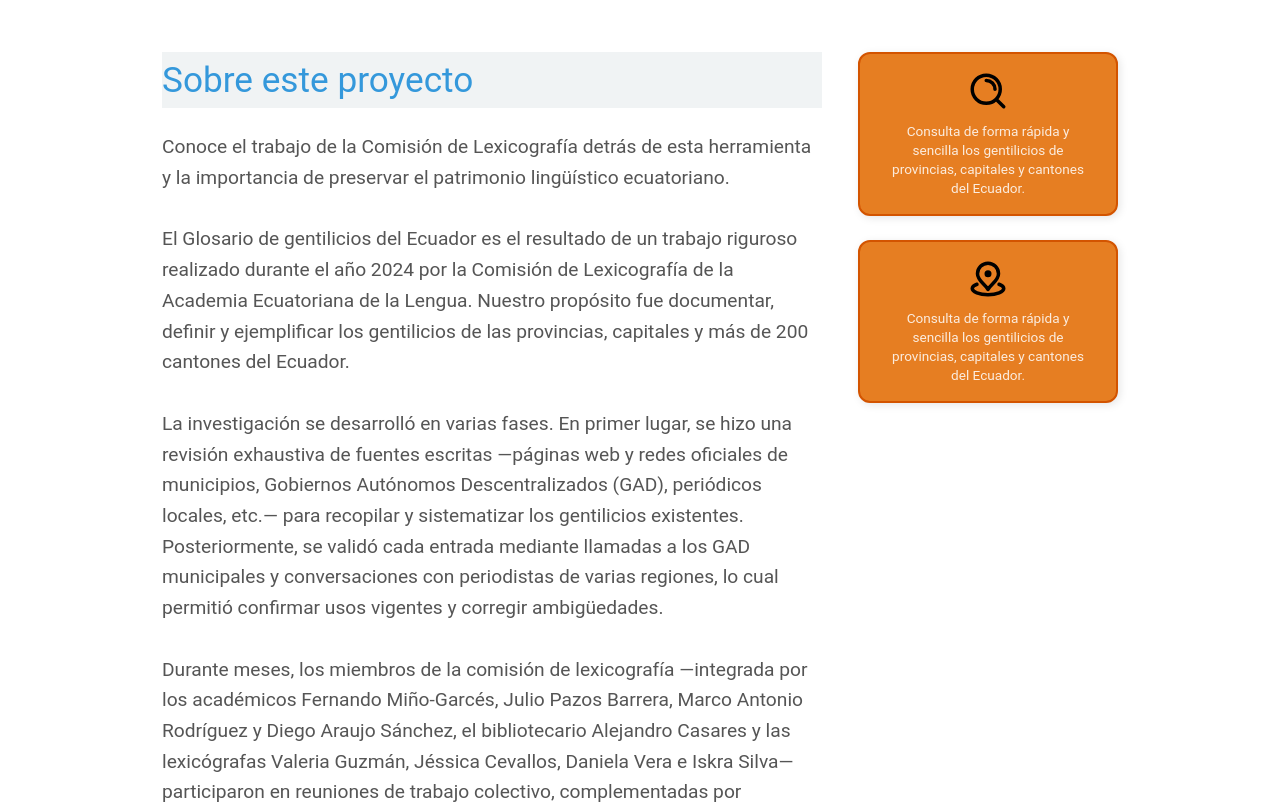
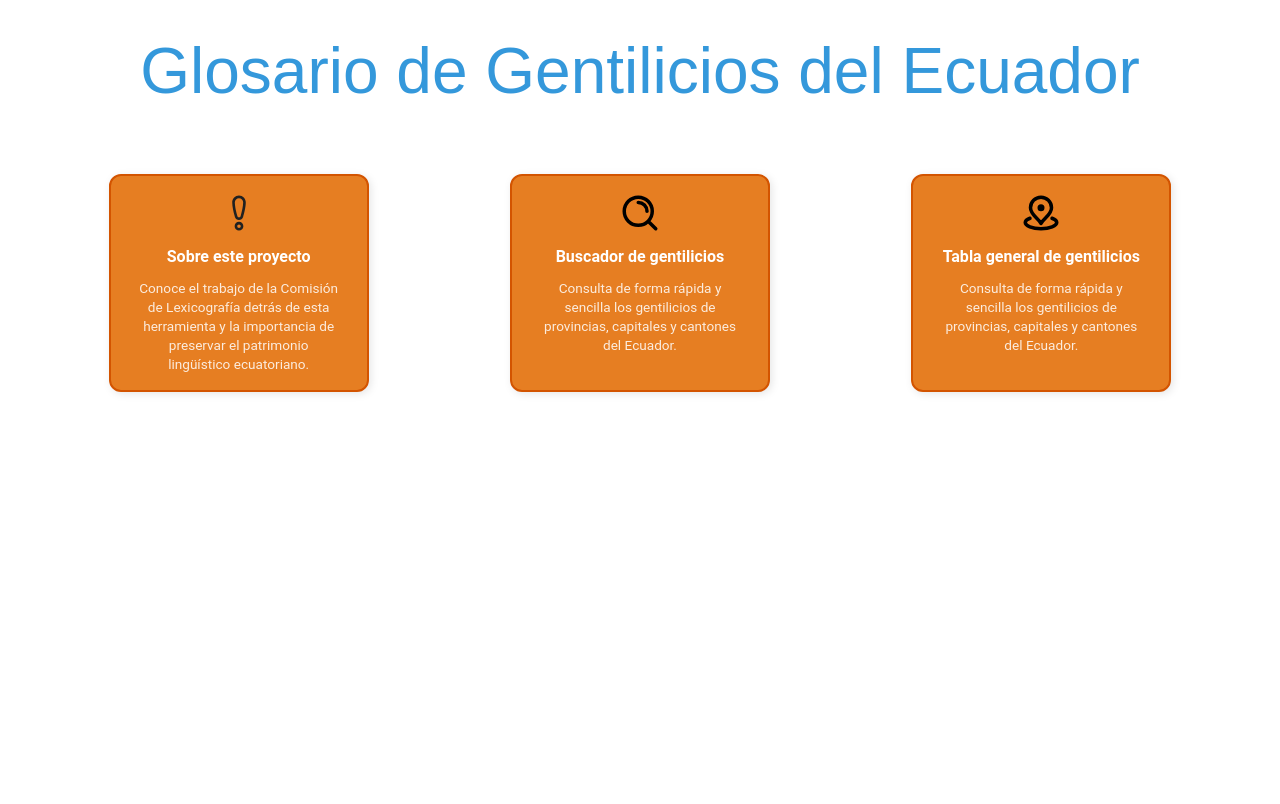
Before and after one commit to omarbramirez/gentilicios, a React (Vite) app: page / in a window 1280 px wide. Shown: the top 804 px of the page. Built offline with nearby package versions, Linux system fonts and the light colour scheme.

Commit message:
correction on info segment

```diff
--- a/src/App.jsx
+++ b/src/App.jsx
@@ -2,9 +2,13 @@ import { useState } from "react";
 import ModernTable from "./components/ModernTable";
 import SearchBar from "./components/SearchBar";
 import ProyectoInfo from "./components/ProyectoInfo";
+import searchIcon from "./assets/icons/search.svg";
+import mapIcon from "./assets/icons/map.svg";
+import importantIcon from "./assets/icons/important.svg";
 
 function App() {
-  const [showInfo, setShowInfo] = useState(true);
+  const [showButtons, setShowButtons] = useState(true);
+  const [showInfo, setShowInfo] = useState(false);
   const [showSearchBar, setShowSearchBar] = useState(false);
   const [showModernTable, setShowModernTable] = useState(false);
 
@@ -12,12 +16,21 @@ function App() {
     setShowSearchBar(true);
     setShowModernTable(false);
     setShowInfo(false);
+    setShowButtons(false);
   };
 
   const toggleModernTable = () => {
     setShowModernTable(true);
     setShowSearchBar(false);
     setShowInfo(false);
+    setShowButtons(false);
+  };
+
+  const toggleInfo = () => {
+    setShowInfo(true);
+    setShowSearchBar(false);
+    setShowModernTable(false);
+    setShowButtons(false);
   };
 
   return (
@@ -27,15 +40,42 @@ function App() {
         width: "100%",
       }}
     >
-      {showInfo && (
-        <ProyectoInfo
-          toggleSearchBar={toggleSearchBar}
-          toggleModernTable={toggleModernTable}
-        />
+      <h1 className="header">Glosario de Gentilicios del Ecuador</h1>
+      {showButtons && (
+        <div className="proyecto-info-module">
+          <button onClick={toggleInfo} className="icon-button">
+            <img src={importantIcon} alt="justificación" />
+            <b>Sobre este proyecto</b>
+            <span className="icon-desc">
+              Conoce el trabajo de la Comisión de Lexicografía detrás de esta
+              herramienta y la importancia de preservar el patrimonio
+              lingüístico ecuatoriano.
+            </span>
+          </button>
+          <button onClick={toggleSearchBar} className="icon-button">
+            <img src={searchIcon} alt="busqueda" />
+            <b>Buscador de gentilicios</b>
+            <span className="icon-desc">
+              Consulta de forma rápida y sencilla los gentilicios de provincias,
+              capitales y cantones del Ecuador.
+            </span>
+          </button>
+          <button onClick={toggleSearchBar} className="icon-button">
+            <img src={mapIcon} alt="regiones" />
+            <b>Tabla general de gentilicios</b>
+            <span className="icon-desc">
+              Consulta de forma rápida y sencilla los gentilicios de provincias,
+              capitales y cantones del Ecuador.
+            </span>
+          </button>
+        </div>
       )}
-      {!showInfo && (
+      {!showButtons && (
         <>
           <div className="toggle-buttons">
+            <button onClick={toggleInfo} disabled={showInfo} id={"infoButton"}>
+              {showInfo ? "Información Activa" : "Mostrar más Información"}
+            </button>
             <button
               onClick={toggleSearchBar}
               disabled={showSearchBar}
@@ -57,6 +97,7 @@ function App() {
             </button>
           </div>
           <div id="modules">
+            {showInfo && <ProyectoInfo />}
             {showSearchBar && <SearchBar />}
             {showModernTable && <ModernTable />}
           </div>
--- a/src/_info.scss
+++ b/src/_info.scss
@@ -1,4 +1,5 @@
 @use 'mixins';
+@use 'variables';
 
 :root {
     --font-family-primary: 'Roboto', sans-serif;
@@ -15,7 +16,7 @@
 }
 
 .proyecto-info {
-    @include mixins.flex-center-row;
+    @include mixins.flex-center-column;
     justify-content: space-between;
     margin: 20px auto;
     font-family: var(--font-family-primary);
@@ -23,11 +24,12 @@
 
 }
 .proyecto-info-module{
-    // width: 50%;
+    width: 100%;
     padding: 12px 18px;
-    @include mixins.flex-center-column;
+    @include mixins.flex-center-row;
     height: 100%;
-    justify-content: flex-start;
+    align-items: normal;
+    justify-content: space-around;
 
 }
 
@@ -143,6 +145,7 @@
 .icon-button {
     position: relative;
     padding: 1rem;
+    margin:1rem;
     font-family: var(--font-family-primary);
     font-size: 1rem;
     font-weight: bold;
@@ -194,6 +197,15 @@
     }
   }
 
+  .header{
+    font-size: clamp(4rem, 2vw + 1rem, 3rem);
+    text-align: center;
+    color: #3498db;
+    margin: auto 2rem;
+    margin-bottom: variables.$content-margin-bottom;
+    white-space: wrap;
+
+  }
 
 /* Diseño responsivo */
 @media (max-width: 768px) {
--- a/src/components/ProyectoInfo.jsx
+++ b/src/components/ProyectoInfo.jsx
@@ -1,10 +1,8 @@
 import React from "react";
-import searchIcon from "../assets/icons/search.svg";
-import mapIcon from "../assets/icons/map.svg";
+
 const ProyectoInfo = ({ toggleSearchBar, toggleModernTable }) => {
   return (
     <div className="proyecto-info">
-      <div className="proyecto-info-module">
       <h1 className="proyecto-info__header">Sobre este proyecto</h1>
       <p className="proyecto-info__subtitle">
         Conoce el trabajo de la Comisión de Lexicografía detrás de esta
@@ -19,14 +17,13 @@ const ProyectoInfo = ({ toggleSearchBar, toggleModernTable }) => {
         capitales y más de 200 cantones del Ecuador.
         <br />
         <br />
-          La investigación se desarrolló en varias fases. En primer lugar, se
-          hizo una revisión exhaustiva de fuentes escritas —páginas web y redes
+        La investigación se desarrolló en varias fases. En primer lugar, se hizo
+        una revisión exhaustiva de fuentes escritas —páginas web y redes
         oficiales de municipios, Gobiernos Autónomos Descentralizados (GAD),
-          periódicos locales, etc.— para recopilar y sistematizar los
-          gentilicios existentes. Posteriormente, se validó cada entrada
-          mediante llamadas a los GAD municipales y conversaciones con
-          periodistas de varias regiones, lo cual permitió confirmar usos
-          vigentes y corregir ambigüedades.
+        periódicos locales, etc.— para recopilar y sistematizar los gentilicios
+        existentes. Posteriormente, se validó cada entrada mediante llamadas a
+        los GAD municipales y conversaciones con periodistas de varias regiones,
+        lo cual permitió confirmar usos vigentes y corregir ambigüedades.
         <br />
         <br />
         Durante meses, los miembros de la comisión de lexicografía —integrada
@@ -47,23 +44,6 @@ const ProyectoInfo = ({ toggleSearchBar, toggleModernTable }) => {
         parte esencial del patrimonio lingüístico ecuatoriano.
       </p>
     </div>
-      <div className="proyecto-info-module" id="proyecto-info-module-buttons">
-        <button onClick={toggleSearchBar} className="icon-button">
-          <img src={searchIcon} alt="Buscar" />
-          <span className="icon-desc">
-            Consulta de forma rápida y sencilla los gentilicios de provincias,
-            capitales y cantones del Ecuador.
-          </span>
-        </button>
-        <button onClick={toggleSearchBar} className="icon-button">
-          <img src={mapIcon} alt="Buscar" />
-          <span className="icon-desc">
-            Consulta de forma rápida y sencilla los gentilicios de provincias,
-            capitales y cantones del Ecuador.
-          </span>
-        </button>
-      </div>
-    </div>
   );
 };
 
--- a/src/styles.css
+++ b/src/styles.css
@@ -470,8 +470,8 @@ tr:hover td {
 
 .proyecto-info {
   display: flex;
-  flex-direction: row;
-  align-items: center;
+  flex-direction: column;
+  justify-content: center;
   justify-content: space-between;
   margin: 20px auto;
   font-family: var(--font-family-primary);
@@ -479,12 +479,14 @@ tr:hover td {
 }
 
 .proyecto-info-module {
+  width: 100%;
   padding: 12px 18px;
   display: flex;
-  flex-direction: column;
-  justify-content: center;
+  flex-direction: row;
+  align-items: center;
   height: 100%;
-  justify-content: flex-start;
+  align-items: normal;
+  justify-content: space-around;
 }
 
 .proyecto-info__header {
@@ -599,6 +601,7 @@ tr:hover td {
 .icon-button {
   position: relative;
   padding: 1rem;
+  margin: 1rem;
   font-family: var(--font-family-primary);
   font-size: 1rem;
   font-weight: bold;
@@ -643,6 +646,15 @@ tr:hover td {
 .icon-button:active {
   transform: scale(0.95);
   box-shadow: none;
+}
+
+.header {
+  font-size: clamp(4rem, 2vw + 1rem, 3rem);
+  text-align: center;
+  color: #3498db;
+  margin: auto 2rem;
+  margin-bottom: 1.5rem;
+  white-space: wrap;
 }
 
 /* Diseño responsivo */
```
Also changed, not shown: src/assets/icons/important.svg (added), 1 other file (tests, documents, lock files or other folders). Lines whose indentation alone changed are shown as unchanged.
